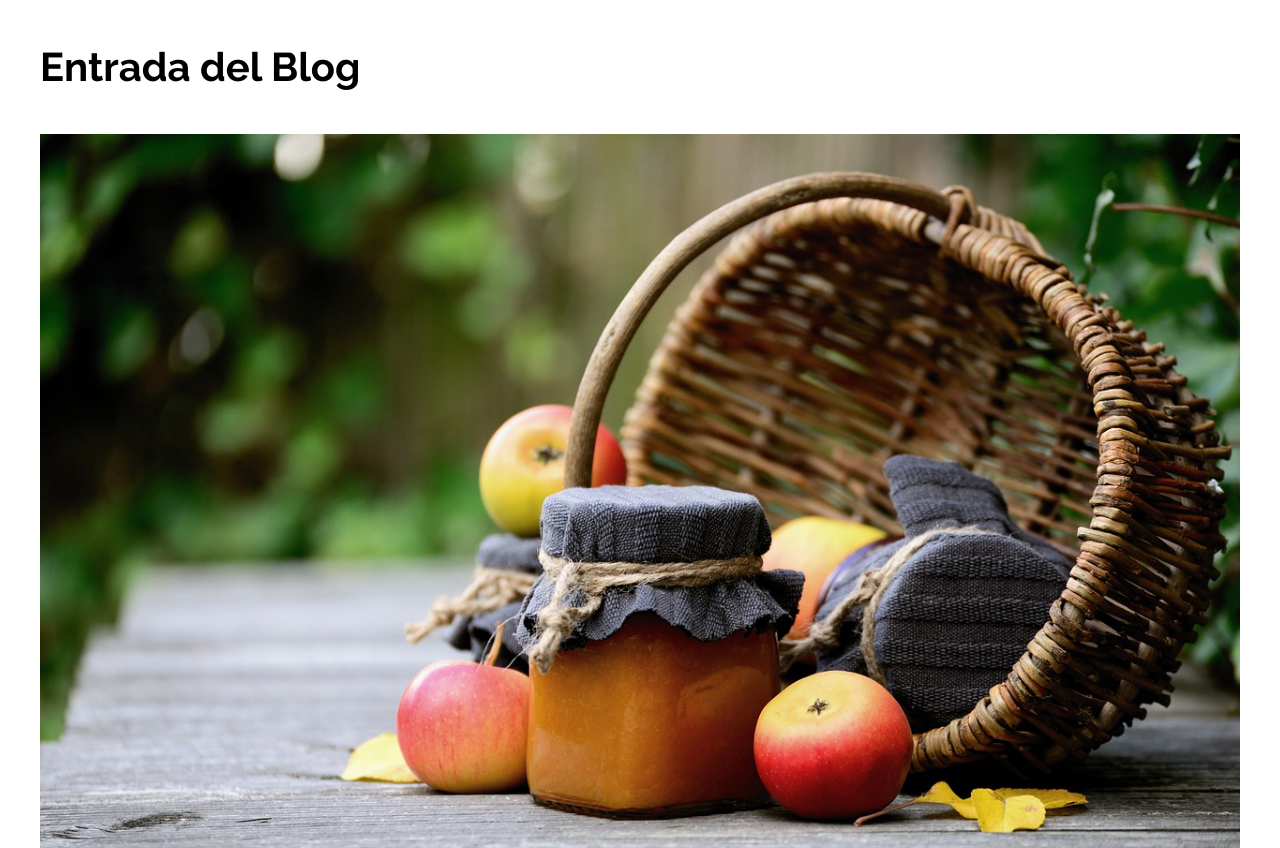
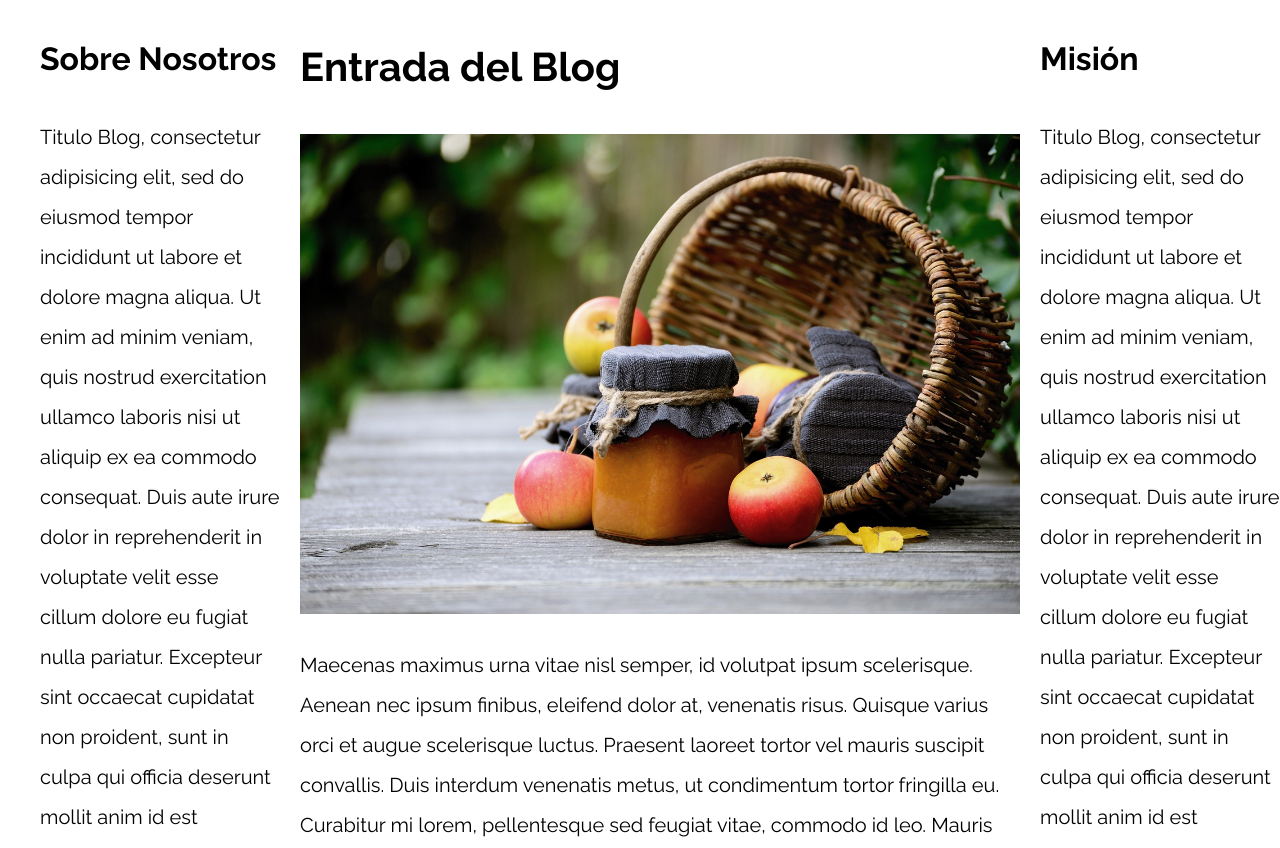
Before and after one commit to migueflorez10/Web-Development, a plain HTML site: page PatronesRWD/05-3columnas_css_grid/index.html in a window 1280 px wide. Shown: the top 848 px of the page. Drawn offline with nearby package versions, Linux system fonts and the light colour scheme.

Commit message:
pattern-update

```diff
--- a/PatronesRWD/05-3columnas_css_grid/css/styles.css
+++ b/PatronesRWD/05-3columnas_css_grid/css/styles.css
@@ -49,3 +49,19 @@ p {
 
 
 /** CODIGO AQUI **/
+
+@media (min-width: 768px) {
+    .contenedor-grid{
+        display: grid;
+        grid-template-areas: "izquierda contenido derecha";
+        grid-template-columns: 20% 60% 20%;
+        grid-auto-flow: column;
+        column-gap: 2rem;
+    }
+    .contenedor-principal{
+        grid-column: contenido;
+    }
+    .sidebar-1{
+        grid-column: izquierda;
+    }
+}
--- a/PatronesRWD/05-3columnas_css_grid/index.html
+++ b/PatronesRWD/05-3columnas_css_grid/index.html
@@ -12,8 +12,8 @@
 
 <body>
 
-    <div class="contenedor">
-        <main>
+    <div class="contenedor contenedor-grid">
+        <main class="contenedor-principal">
             <article>
                 <h1>Entrada del Blog</h1>
                 <img src="img/imagen1.jpg">
@@ -36,12 +36,12 @@
             </article>
         </main>
 
-        <aside>
+        <aside class="sidebar-1">
             <h2>Sobre Nosotros</h2>
             <p>Titulo Blog, consectetur adipisicing elit, sed do eiusmod tempor incididunt ut labore et dolore magna aliqua. Ut enim ad minim veniam, quis nostrud exercitation ullamco laboris nisi ut aliquip ex ea commodo consequat. Duis aute irure dolor
                 in reprehenderit in voluptate velit esse cillum dolore eu fugiat nulla pariatur. Excepteur sint occaecat cupidatat non proident, sunt in culpa qui officia deserunt mollit anim id est laborum.</p>
         </aside>
-        <aside>
+        <aside class="sidebar-2">
             <h2>Misión</h2>
             <p>Titulo Blog, consectetur adipisicing elit, sed do eiusmod tempor incididunt ut labore et dolore magna aliqua. Ut enim ad minim veniam, quis nostrud exercitation ullamco laboris nisi ut aliquip ex ea commodo consequat. Duis aute irure dolor
                 in reprehenderit in voluptate velit esse cillum dolore eu fugiat nulla pariatur. Excepteur sint occaecat cupidatat non proident, sunt in culpa qui officia deserunt mollit anim id est laborum.</p>
--- a/PatronesRWD/06-3columnas_flexbox/css/styles.css
+++ b/PatronesRWD/06-3columnas_flexbox/css/styles.css
@@ -48,3 +48,18 @@ p {
 }
 
 /** CODIGO AQUI **/
+
+@media (min-width: 768px) {
+    .contenedor-flex{
+        display: flex;
+    }
+    .contenido-principal{
+        flex-basis: calc(60% - 1rem);
+    }
+    .sidebar{
+        flex-basis: calc(20% - 1rem);
+    }
+    .sidebar-1{
+        order: -1;
+    }
+}
```
Also changed, not shown: PatronesRWD/01-2columnas_iguales_css_grid/css/styles.css (+8 -0 lines), PatronesRWD/01-2columnas_iguales_css_grid/index.html (+1 -1 lines), PatronesRWD/02-2columnas_iguales_flexbox/css/styles.css (+10 -0 lines), PatronesRWD/02-2columnas_iguales_flexbox/index.html (+1 -1 lines), PatronesRWD/03-3columnas_iguales_css_grid/css/styles.css (+9 -0 lines), PatronesRWD/03-3columnas_iguales_css_grid/index.html (+1 -1 lines), PatronesRWD/04-3columnas_iguales_flexbox/css/styles.css (+10 -0 lines), PatronesRWD/04-3columnas_iguales_flexbox/index.html (+1 -1 lines), PatronesRWD/06-3columnas_flexbox/index.html (+4 -4 lines).
